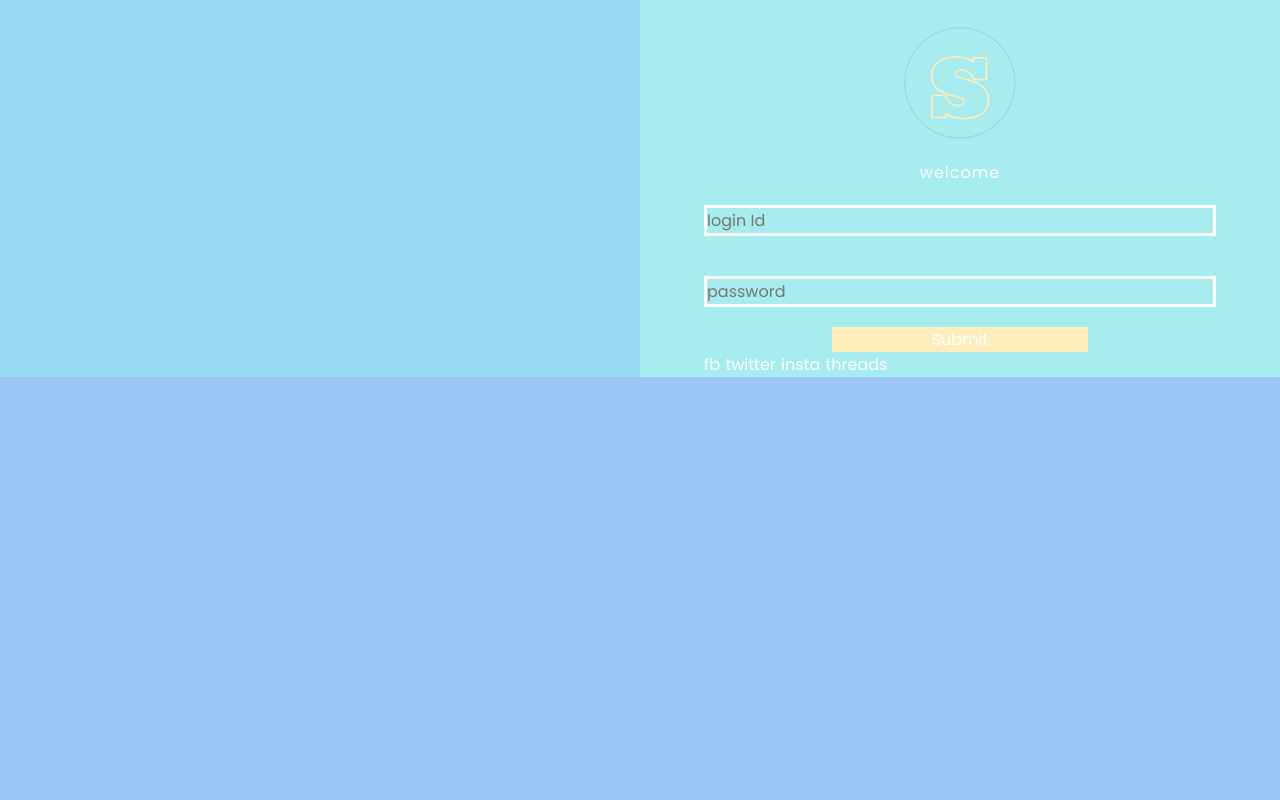
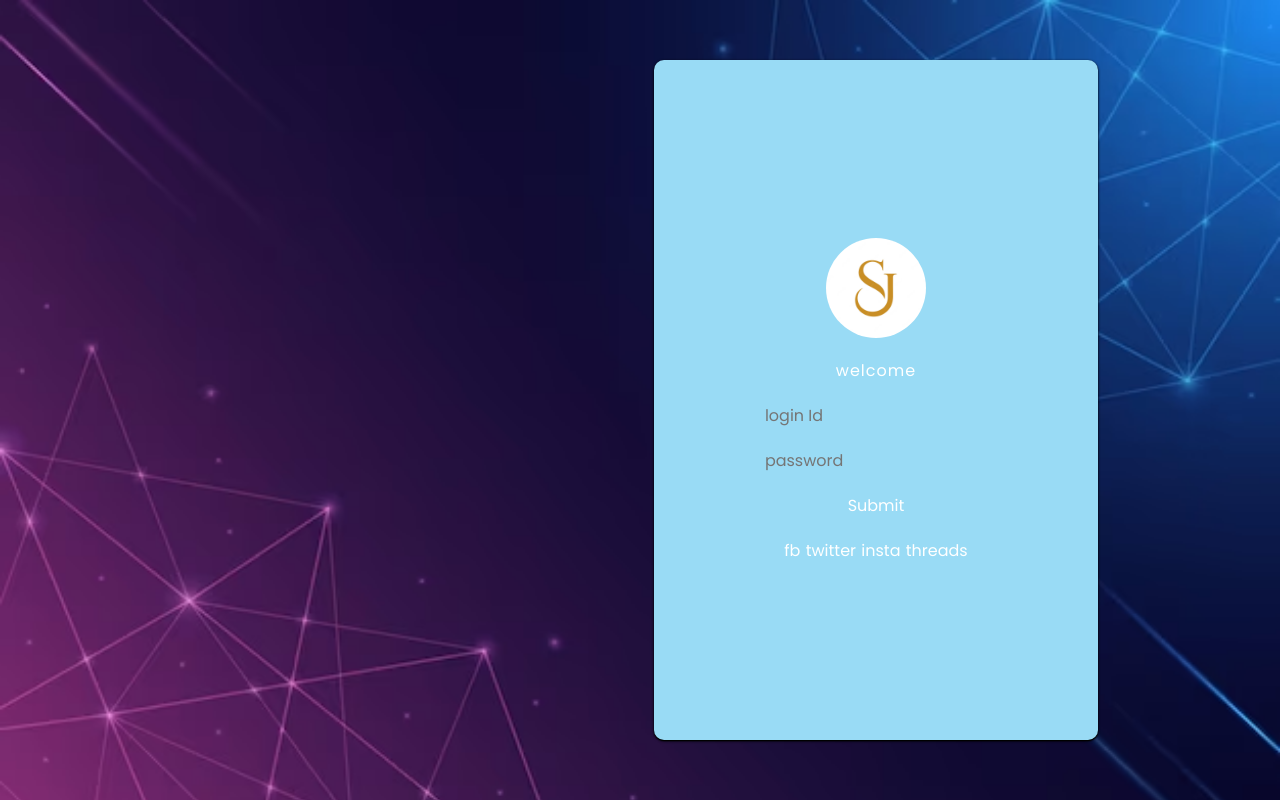
Before and after one commit to janani-Karunakaran/HTML_Projects, a plain HTML site: page Santhosh_design1/index.html in a window 1280 px wide. Drawn offline with nearby package versions, Linux system fonts and the light colour scheme.

Commit message:
Updated styling and images

```diff
--- a/Santhosh_design1/assets/css/main.css
+++ b/Santhosh_design1/assets/css/main.css
@@ -24,8 +24,15 @@ body{
     font-family: var(--font-family);
     font-size: var(--font-size-sm);
     color: var(--light-color-alt);
-    background-color: var(--primary-color1);
+    /* background-color: var(--primary-color1); */
     letter-spacing: 1px;
+
+    background-image:url(../images/background1.avif);
+
+    background-repeat:no-repeat;
+
+    background-size:cover;
+
 }
 
 *{
@@ -48,7 +55,8 @@ ul{
 }
 
 img{
-    max-width: 100%;
+    /* max-width:100%;
+    max-height:100%; */
 }
 
 input,
@@ -66,12 +74,18 @@ i{
 
 /*content*/
 .container{
-    display: flex;
+    /* display: flex;
     flex-direction: row;
     flex-wrap: nowrap;
     justify-content: normal;
     align-items: normal;
-    align-content: normal;
+    align-content: normal; */
+    width: 100%;
+    height: 100%;
+    display:flex;
+    flex-direction:row;
+    justify-content:space-around;
+    text-align: center;
 }
 
 /* .containerDivs{
@@ -84,44 +98,55 @@ i{
 } */
 
 .loginImageDiv > img{
-    /* margin: var(--margin-md); */
-    height: 100%;
-    width: 100%;
+
 }
 
+
 .loginImageDiv{
-    width:50%;
-    display: block;
+     /* width:50%;  */
+    height:100%;
+    /* display: block; */
     flex-grow: 1;
     flex-shrink: 1;
-    flex-basis: auto;
     align-self: auto;
     order: 0;
-    background-color: var(--primary-color2);
+    /* background-color: var(--primary-color2); */
 }
 
 .loginBoxDiv{
-     width:50%;
-    display: block;
+     /* width:50%;  */
+     height:100%;
+     /* display: block; */
     flex-grow: 1;
-    flex-shrink: 1;
-    flex-basis: auto;
+    flex-shrink: 0;
     align-self: auto;
-    order: 0;
-    background-color: var(--primary-color3);
+    order: 1;
+    display: flex;
+    justify-content: center;
+    align-items: center;
+    /* background-color: var(--primary-color3); */
 }
 
 .loginBox{
     /* width:250px; */
+    width: 55%;
+    height:85%;
     display:flex;
     justify-content: center;
     align-items: center;
     flex-direction: column;
+    background-color: var(--primary-color2);
+    box-shadow: 0 2px 1px -1px rgba(0,0,0,1),
+    0 1px 1px 0 rgba(0,0,0,1),
+    0 1px 3px 0 rgba(0,0,0,1);
+    border-radius: 1rem;
 
 }
 
 .loginBoxItems{
-    width:80%;
+    width: 50%;
+    margin: 1rem;
+    text-align: center;
 }
 
 .loginBox > input {
@@ -134,9 +159,10 @@ i{
     width:40%;
 }
 
-.loginBox > img{
-    max-width:25%;
-    max-height:25%;
+.loginBoxItems > img{
+    width:100px;
+    height:100px;
+    border-radius: 50%;
 }
 
 .welcomeText{
--- a/Santhosh_design1/index.html
+++ b/Santhosh_design1/index.html
@@ -16,15 +16,16 @@
     <body>
         <div class="container">
             <div class="containerDivs loginImageDiv">
-                <!-- <img src="./assets/images/dory.jfif" alt="login image"> -->
+                 <!-- <img src="./assets/images/background1.avif" alt="login image">  -->
             </div>
             <div class="containerDivs loginBoxDiv">
                 <div class="loginBox">
-                    <img class="loginBoxItems"  src="./assets/images/logo.png" alt="logo image"/>
+                    <div class="loginBoxItems">
+                    <img src="./assets/images/sjlogo1.png" alt="logo image"/></div>
                     <div class="loginBoxItems welcomeText">welcome</div>
-                        <input type="text" name="login" placeholder="login Id" class="loginBoxItems"/>
-                        <input type="password" name="password" placeholder="password" class="loginBoxItems"/>
-                        <button type="submit" class="loginBoxItems"> Submit</button>
+                     <div class="loginBoxItems">   <input type="text" name="login" placeholder="login Id" /></div>
+                        <div class="loginBoxItems">    <input type="password" name="password" placeholder="password" /></div>
+                            <div class="loginBoxItems">   <button type="submit" > Submit</button></div>
                     <div class="loginBoxItems icons">
                         <button>fb</button>
                         <button>twitter</button>
```
